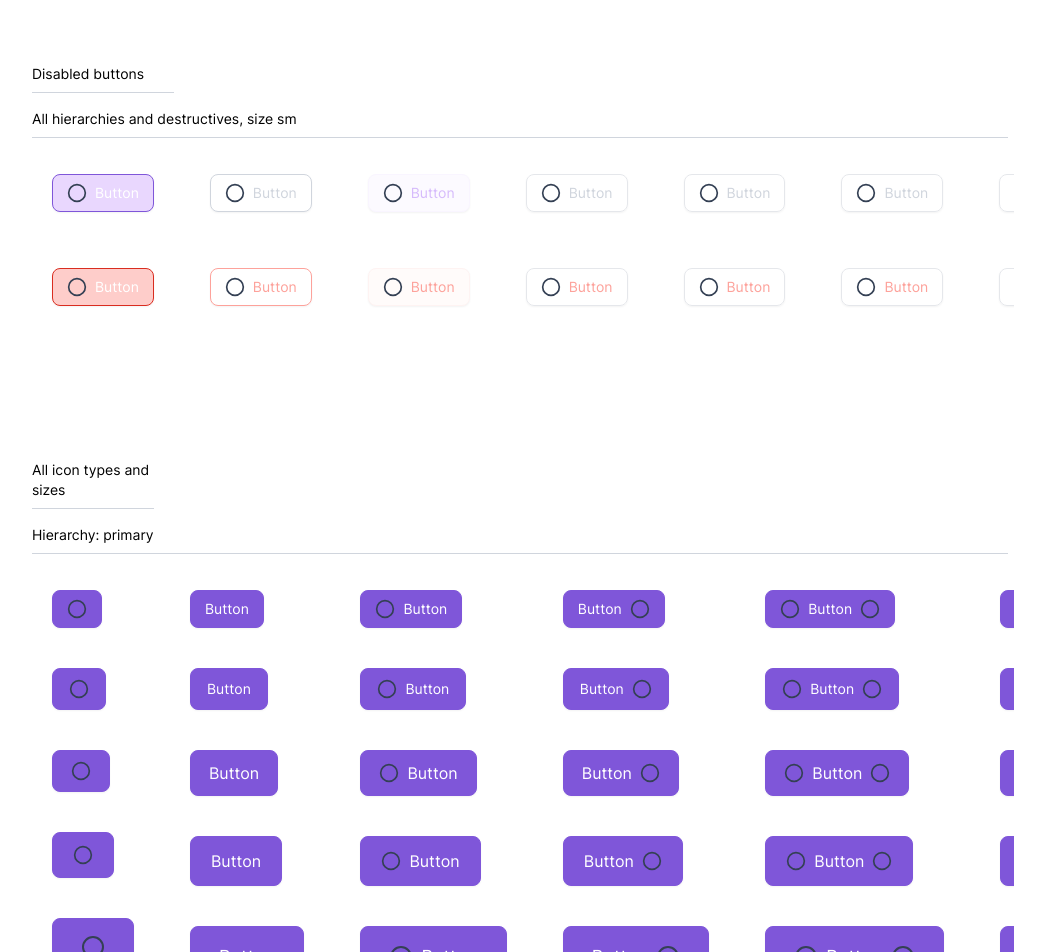
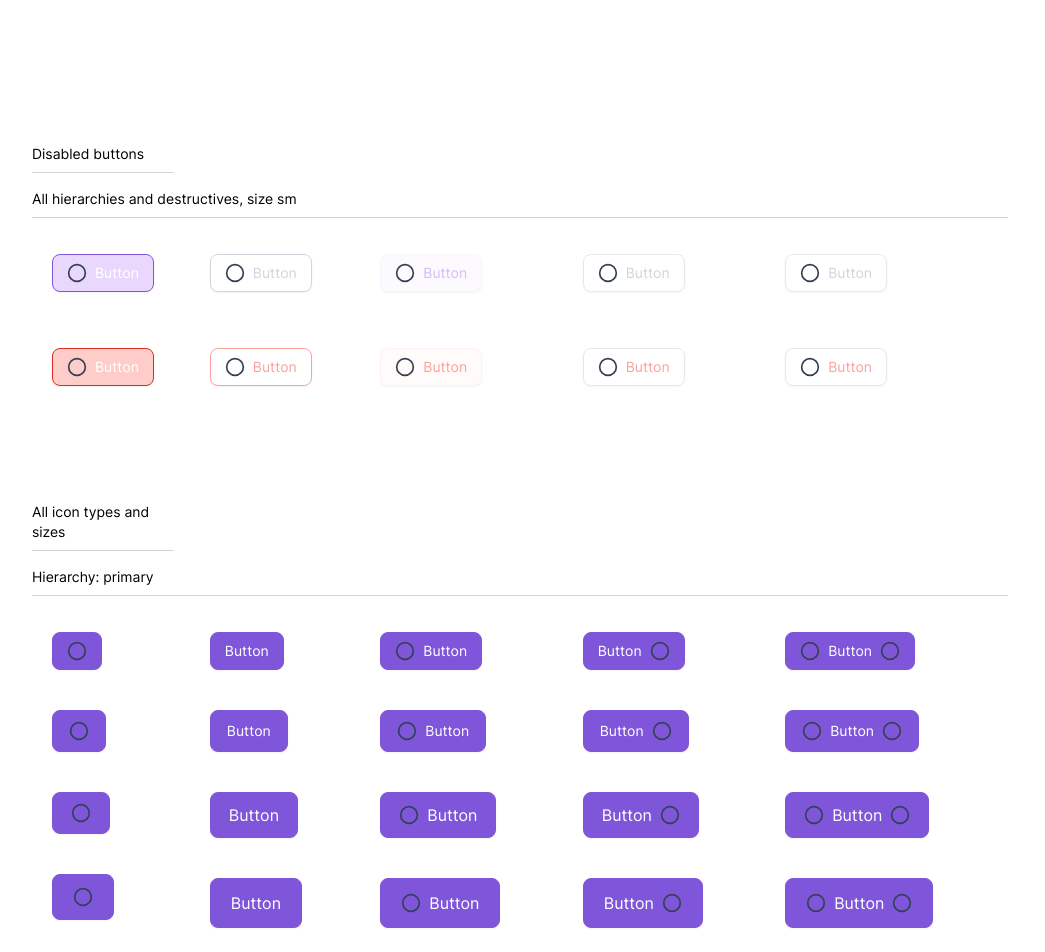
Before and after one commit to benjaminpreiss/untitled-ui-components, a SvelteKit app: page /buttons in a window 1280 px wide. Shown: the top 952 px of the page, without its empty margins (117-1162 px from the left). Built offline with nearby package versions, Linux system fonts and the light colour scheme.

Commit message:
Update +page.svelte

```diff
--- a/src/routes/buttons/+page.svelte
+++ b/src/routes/buttons/+page.svelte
@@ -44,7 +44,7 @@
 	<div
 		class="grid grid-cols-min grid-auto-cols-[minmax(450px, 1fr)] gap-4 overflow-x-scroll relative"
 	>
-		<div class="sticky left-0 col-span-1 pb-2 border-b border-untld-gray-300 untld-text-sm">
+		<div class="sticky left-0 col-span-1 pt-20 pb-2 border-b border-untld-gray-300 untld-text-sm">
 			Disabled buttons
 		</div>
 		<div
@@ -67,20 +67,13 @@
 				</div>
 			{/each}
 		{/each}
-	</div>
-</div>
-
-<div class="w-full my-[4rem] inline-block overflow-hidden px-[9.31rem]">
-	<div
-		class="grid grid-cols-min grid-auto-cols-[minmax(450px, 1fr)] gap-4 overflow-x-scroll relative"
-	>
-		<div class="sticky left-0 col-span-1 pb-2 border-b border-untld-gray-300 untld-text-sm">
+		<div class="sticky left-0 col-span-1 pt-20 pb-2 border-b border-untld-gray-300 untld-text-sm">
 			All icon types and sizes
 		</div>
 		{#each destructives as destructive}
 			{#each hierarchies as h}
 				<div
-					class="sticky w-[calc(100vw-19rem)] left-0 col-span-6 pb-2 border-b border-untld-gray-300 untld-text-sm"
+					class="sticky w-[calc(100vw-19rem)] left-0 col-span-7 pb-2 border-b border-untld-gray-300 untld-text-sm"
 				>
 					Hierarchy: {h}
 				</div>
```
